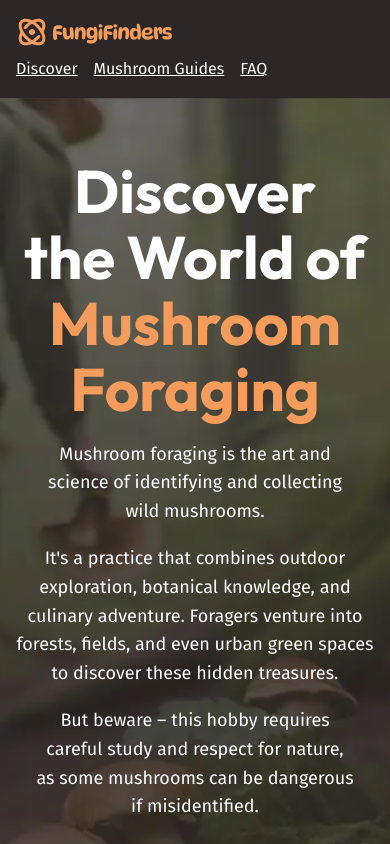
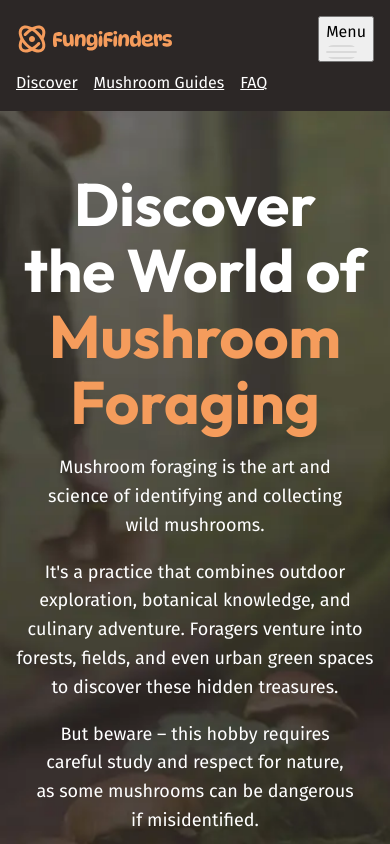
Before and after one commit to rzkshn/fem-from-scratch-rizz, a plain HTML site: page index.html in a window 390 px wide. Shown: the top 844 px of the page. Drawn offline with Linux system fonts and the light colour scheme.

Commit message:
added hamburger button

```diff
--- a/index.html
+++ b/index.html
@@ -17,7 +17,11 @@
       <div class="wrapper" data-width="wide">
         <div class="site-header__inner">
           <img src="./assets/fungi-finders.svg" alt="Fungi Finders" />
-          <nav class="primary-navigation">
+          <button aria-controls="primary-nav" aria-expanded="false">
+            <span class="visally-hidden">Menu</span>
+            <img src="/assets/hamburger.svg" alt="" />
+          </button>
+          <nav id="primary-nav" class="primary-navigation">
             <ul role="list">
               <li><a href="/">Discover</a></li>
               <li><a href="#">Mushroom Guides</a></li>
```
